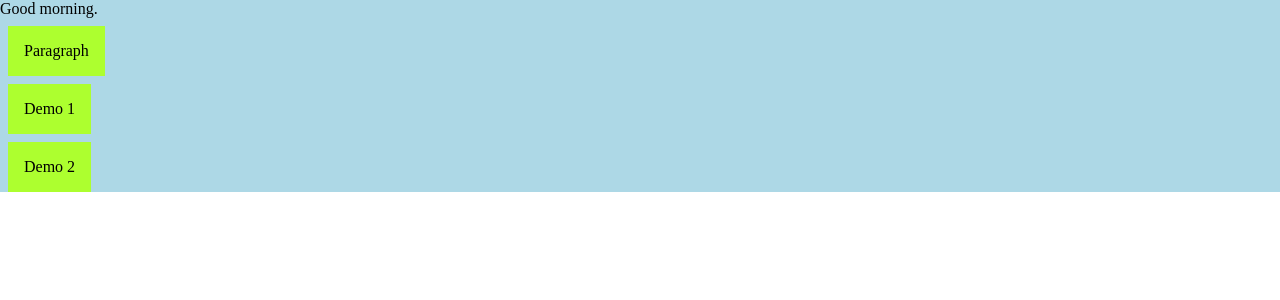
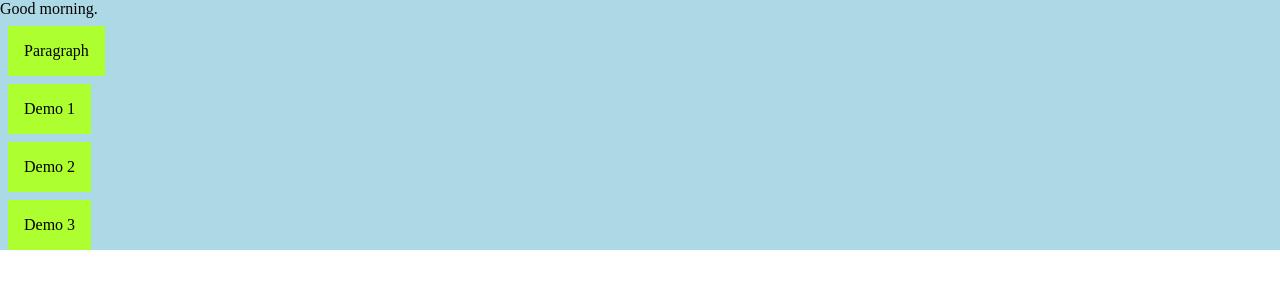
Before and after one commit to franco-ortega/react-project, a React (Create React App) app: page / in a window 1280 px wide. Shown: the top 300 px of the page. Built offline with nearby package versions, Linux system fonts and the light colour scheme.

Commit message:
add third demo

```diff
--- a/src/components/app/App.jsx
+++ b/src/components/app/App.jsx
@@ -8,6 +8,7 @@ const App = () => {
       <p>Paragraph</p>
       <p>Demo 1</p>
       <p>Demo 2</p>
+      <p>Demo 3</p>
     </div>
   );
 };
```
